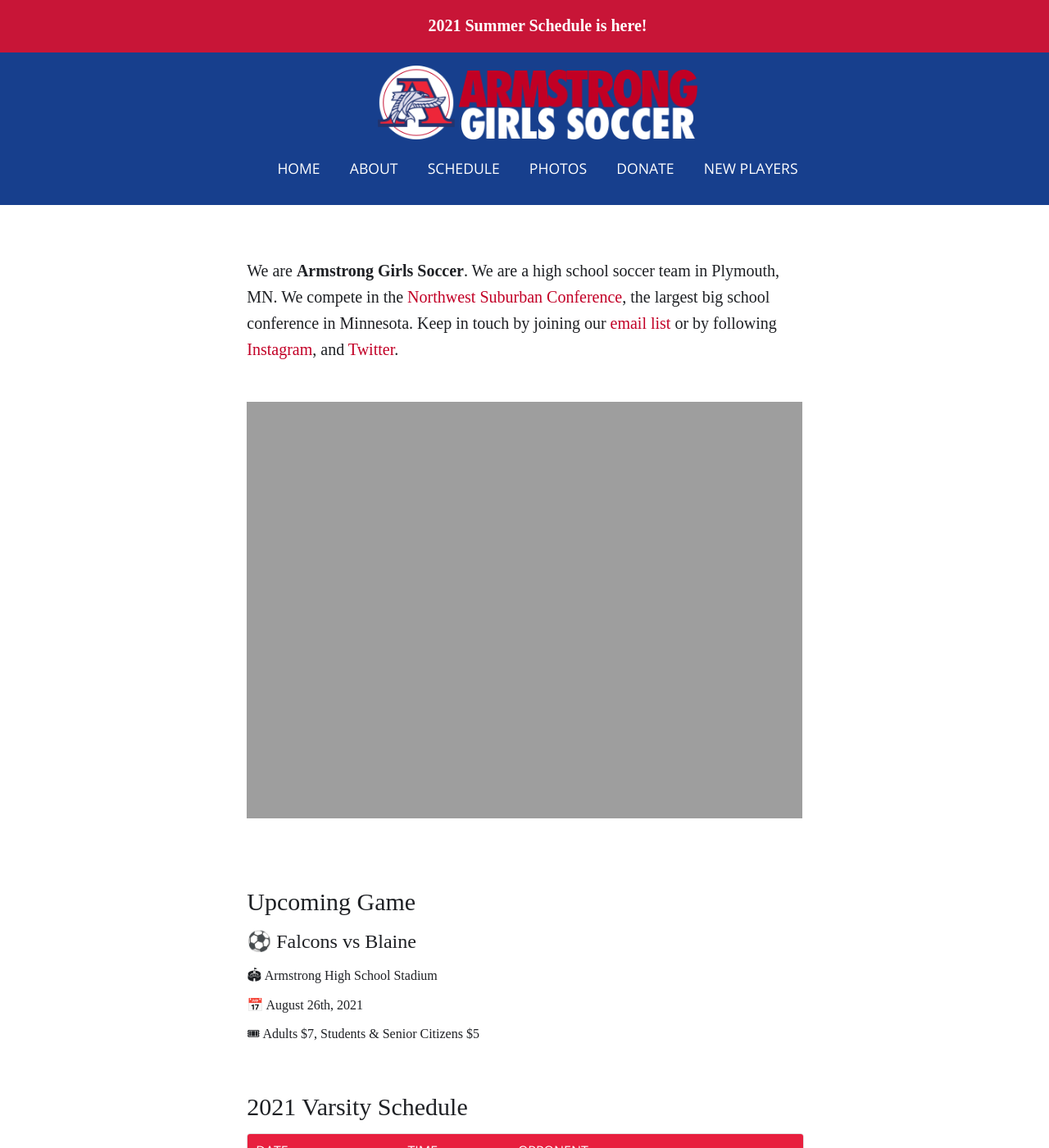
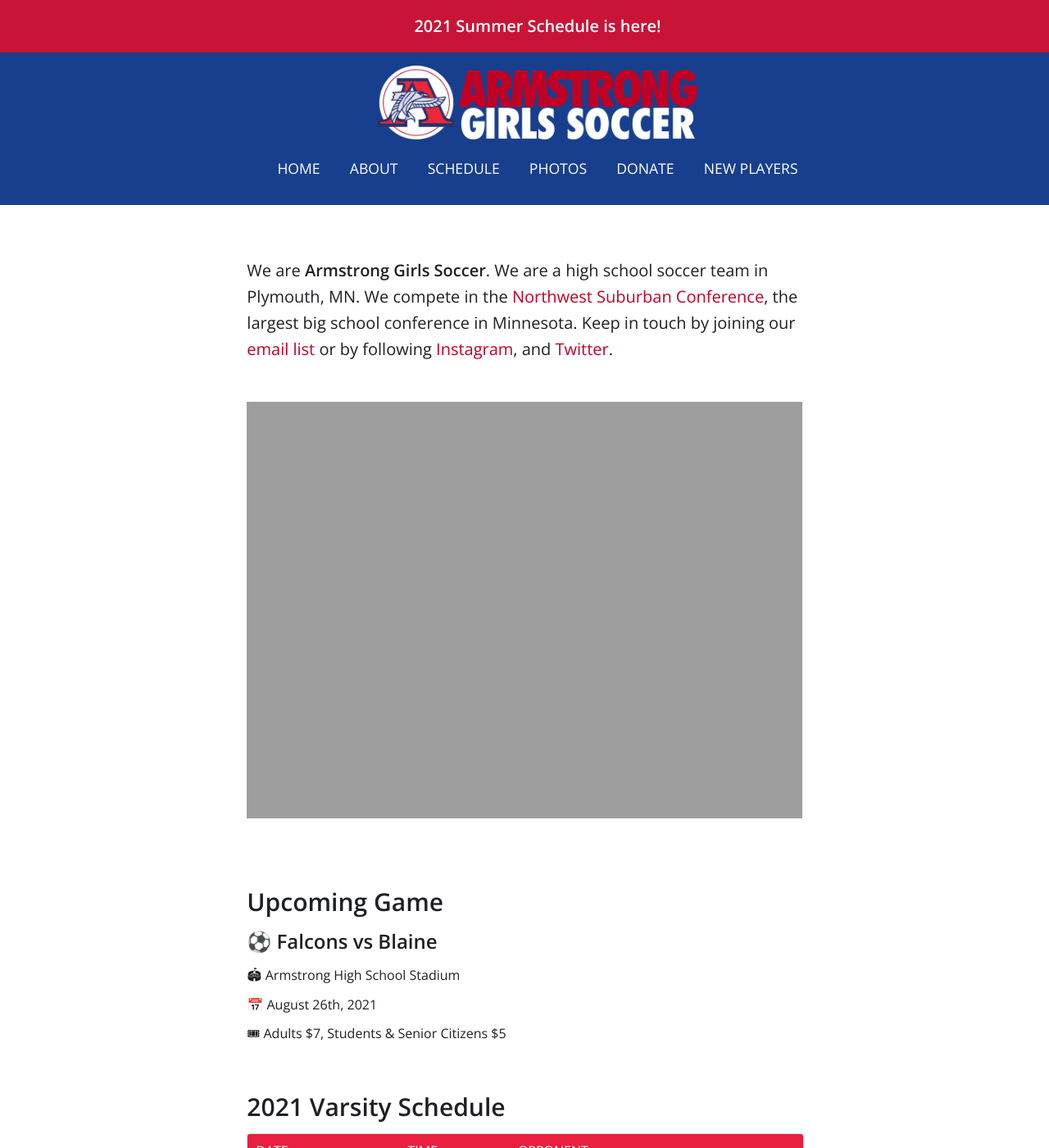
Before and after one commit to armstronggirlssoccer/armstronggirlssoccer.github.io, a Jekyll site: the page built from index.html, in a window 1280 px wide and 1400 px high. Shown: the whole window at 82% size. Built offline with Jekyll 4.4.1, drawn with Linux system fonts in a browser that asks for light colours.

Commit message:
Badly formatted font families

```diff
--- a/_sass/main.scss
+++ b/_sass/main.scss
@@ -59,8 +59,9 @@
   margin: 4rem auto;
   &.intro {
     text-align: left;
+    font-family: 'Open Sans', sans-serif;
     p {
-      font-family: OpenSans;
+      font-family: 'Open Sans', sans-serif;
       font-size: 1.25rem;
       color: #1e2024;
       letter-spacing: 0;
@@ -79,7 +80,8 @@
 }
 
 h1 {
-  font-family: OpenSans-Bold;
+  font-family: 'Open Sans', sans-serif;
+  font-weight: 600;
   font-size: 2.25rem;
   color: #1e2024;
   letter-spacing: 0;
@@ -88,7 +90,8 @@
 }
 
 h2 {
-  font-family: OpenSans-Bold;
+  font-family: 'Open Sans', sans-serif;
+  font-weight: 600;
   font-size: 1.875rem;
   color: #1e2024;
   letter-spacing: 0;
@@ -97,7 +100,8 @@
 }
 
 h3 {
-  font-family: OpenSans-Bold;
+  font-family: 'Open Sans', sans-serif;
+  font-weight: 600;
   font-size: 1.5rem;
   color: #1e2024;
   letter-spacing: 0;
@@ -105,7 +109,7 @@
   margin-bottom: 1rem;
 }
 p {
-  font-family: OpenSans;
+  font-family: 'Open Sans', sans-serif;
   font-size: 1rem;
   color: #1e2024;
   letter-spacing: 0;
```
